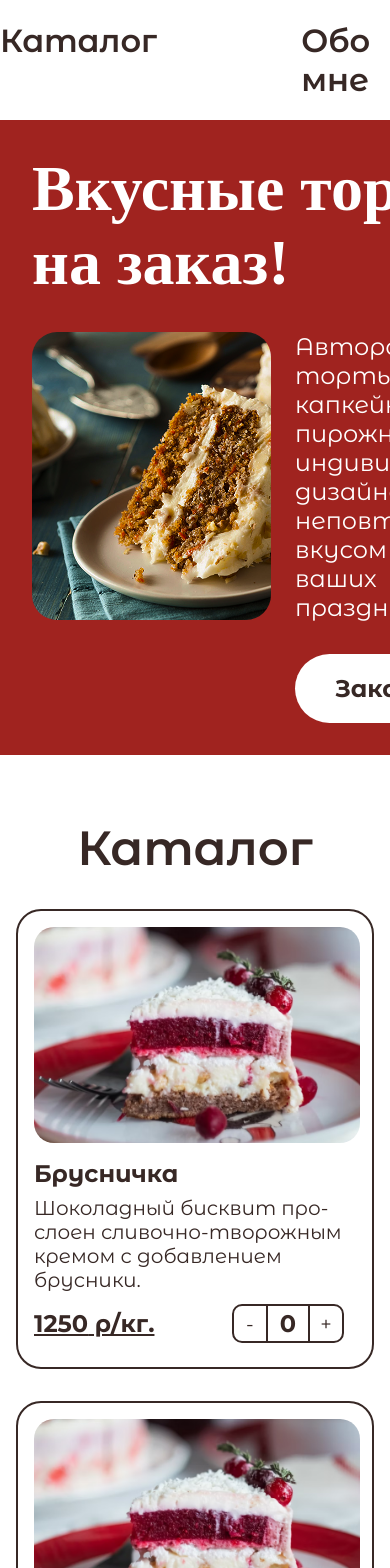
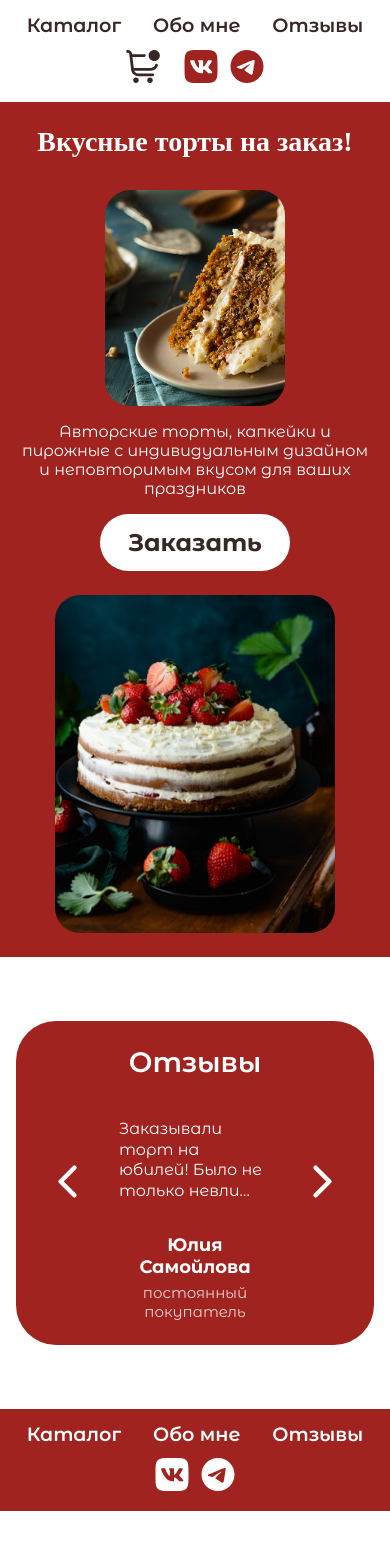
Before and after one commit to DeadDPie/landingGpo, a Next.js app: page / in a window 390 px wide. Shown: the top 1568 px of the page. After the commit the page ends 1511 px from the top, so only its background shows below. Built offline with nearby package versions, Linux system fonts and the light colour scheme.

Commit message:
header, footer, hero, reviws adaptive

```diff
--- a/src/app/page.tsx
+++ b/src/app/page.tsx
@@ -11,11 +11,8 @@ export default function Home() {
     <div>
       <main>
         <Header />
-        <Hero />
-        <Catalog />
-        <About/>
+        <Hero/>
         <Reviews/>
-        <Order />
         <Footer/>
       </main>
     </div>
--- a/src/components/Footer/Footer.module.css
+++ b/src/components/Footer/Footer.module.css
@@ -1,39 +1,99 @@
 .footer {
-  padding: 16px 0;
-  background-color: var(--color-blocks);;
+  padding: 1rem 0;
+  background-color: var(--color-blocks);
+  height: 120px;
   display: flex;
   align-items: center;
 }
 
 .container {
-  max-width: 1200px;
+  max-width: 1300px;
   margin: 0 auto;
-  padding: 0;
+  padding: 0 2rem;
   display: flex;
   align-items: center;
   justify-content: space-between;
   width: 100%;
+  box-sizing: border-box;
 }
 
 .nav {
   display: flex;
-  gap: 9rem;
+  gap: 8rem;
 }
 
 .link {
   color: var(--color-text-white);
   cursor: pointer;
   text-decoration: none;
-  transition: color 0.2s ease;
+  white-space: nowrap;
 }
 
 .social_icons {
   display: flex;
-  gap: 1.5rem;
+  gap: 1rem;
   align-items: center;
 }
 
 .icon {
   display: block;
-  transition: transform 0.2s ease;
 }
+
+@media (max-width: 1024px) {
+  .footer {
+    height: 100px;
+  }
+
+  .container {
+    padding: 0 1.5rem;
+  }
+
+  .nav {
+    gap: 6rem;
+  }
+
+  .social_icons {
+    gap: 1rem;
+  }
+
+  .link {
+    font-size: 1.4rem;
+  }
+
+  .icon {
+    width: 40px;
+    height: 39px;
+  }
+}
+
+@media (max-width: 768px) {
+  .footer {
+    height: auto;
+    padding: 0.8rem 0 1.2rem;
+  }
+
+  .container {
+    flex-direction: column;
+    align-items: center;
+    gap: 0.8rem;
+    padding: 0 1rem;
+  }
+
+  .nav {
+    gap: 2rem;
+    justify-content: center;
+  }
+
+  .social_icons {
+    gap: 0.8rem;
+  }
+
+  .link {
+    font-size: 1.2rem;
+  }
+
+  .icon {
+    width: 34px;
+    height: 33px;
+  }
+}
--- a/src/components/Header/Header.module.css
+++ b/src/components/Header/Header.module.css
@@ -7,36 +7,37 @@
 }
 
 .container {
-  max-width: 1200px;
+  max-width: 1300px;
   margin: 0 auto;
-  padding: 0;
+  padding: 0 2rem;
   display: flex;
   align-items: center;
   justify-content: space-between;
   width: 100%;
+  box-sizing: border-box;
 }
 
 .nav {
   display: flex;
-  gap: 9rem;
+  gap: 8rem;
 }
 
 .link {
   color: var(--color-text-main);
   cursor: pointer;
-  transition: color 0.2s ease;
   text-decoration: none;
+  white-space: nowrap;
 }
 
 .icons {
   display: flex;
   align-items: center;
-  gap: 4rem;
+  gap: 2rem;
 }
 
 .social_icons {
   display: flex;
-  gap: 1.5rem;
+  gap: 1rem;
   align-items: center;
 }
 
@@ -49,6 +50,70 @@
   display: block;
 }
 
-.social_icon {
-  transition: transform 0.2s ease;
+@media (max-width: 1024px) {
+  .header {
+    height: 100px;
+  }
+
+  .container {
+    padding: 0 1.5rem;
+  }
+
+  .nav {
+    gap: 6rem;
+  }
+
+  .icons {
+    gap: 2.5rem;
+  }
+
+  .social_icons {
+    gap: 1rem;
+  }
+
+  .link {
+    font-size: 1.4rem;
+  }
+
+  .icon {
+    width: 40px;
+    height: 39px;
+  }
 }
+
+@media (max-width: 768px) {
+  .header {
+    height: auto;
+    padding: 0.8rem 0 1.2rem;
+  }
+
+  .container {
+    flex-direction: column;
+    align-items: center;
+    gap: 0.8rem;
+    padding: 0 1rem;
+  }
+
+  .nav {
+    gap: 2rem;
+    justify-content: center;
+  }
+
+  .icons {
+    gap: 1.5rem;
+    justify-content: center;
+  }
+
+  .social_icons {
+    gap: 0.8rem;
+  }
+
+  .link {
+    font-size: 1.2rem;
+  }
+
+  .icon {
+    width: 34px;
+    height: 33px;
+  }
+}
--- a/src/components/Hero/Hero.module.css
+++ b/src/components/Hero/Hero.module.css
@@ -57,5 +57,97 @@
   padding: 20px 40px;
   cursor: pointer;
   width: fit-content;
-  margin-top: 2rem;
+  margin-top: 1rem;
 }
+
+@media (max-width: 1024px) {
+  .hero {
+    padding: 24px;
+  }
+
+  .container {
+    gap: 24px;
+    max-width: 900px;
+  }
+
+  .title {
+    font-size: 36px;
+  }
+
+  .description {
+    font-size: 18px;
+    max-width: 320px;
+  }
+
+  .images .image {
+    width: 180px;
+    height: 216px;
+  }
+
+  .main_image .image {
+    width: 300px;
+    height: 366px;
+  }
+
+  .orderButton {
+    padding: 16px 32px;
+    margin-top: 1.5rem;
+  }
+
+  .textContainer {
+    gap: 1rem;
+  }
+}
+
+@media (max-width: 768px) {
+  .hero {
+    padding: 24px 16px;
+  }
+
+  .container {
+    grid-template-columns: 1fr;
+    gap: 24px;
+    align-items: center;
+  }
+
+  .content {
+    align-items: center;
+    text-align: center;
+  }
+
+  .title {
+    font-size: 28px;
+    text-align: center;
+  }
+
+  .description {
+    font-size: 16px;
+    text-align: center;
+    max-width: 100%;
+  }
+
+  .images {
+    flex-direction: column;
+    align-items: center;
+    gap: 16px;
+  }
+
+  .textContainer {
+    align-items: center;
+    gap: 1rem;
+  }
+
+  .main_image {
+    justify-content: center;
+  }
+
+  .main_image .image {
+    width: 280px;
+    height: 338px;
+  }
+
+  .orderButton {
+    padding: 14px 28px;
+    margin-top: 1rem;
+  }
+}
--- a/src/components/Reviews/Reviews.module.css
+++ b/src/components/Reviews/Reviews.module.css
@@ -8,12 +8,12 @@
 .container {
   background-color: var(--color-blocks);
   border-radius: 40px;
-  padding: 4rem 2rem;
+  padding: 2.5rem 2rem;
   display: flex;
   align-items: center;
   justify-content: space-between;
-  min-height: 500px;
-  height: 500px;
+  min-height: 400px;
+  height: 400px;
 }
 
 .content {
@@ -31,20 +31,29 @@
   color: var(--color-text-white);
 }
 
+.textWrapper {
+  display: flex;
+  align-items: center;
+  justify-content: center;
+  height: calc(1.3em * 4);
+  flex: 0 0 calc(1.3em * 4);
+  box-sizing: border-box;
+  margin: 1rem 0 3rem 0;
+}
+
 .text {
   font-size: 24px;
   line-height: 1.3;
   font-weight: 400;
   color: var(--color-text-white);
   text-align: left;
+  width: 100%;
+  max-width: 100%;
   display: -webkit-box;
-  line-clamp: 4;
   -webkit-line-clamp: 4;
   -webkit-box-orient: vertical;
   overflow: hidden;
-  overflow-wrap: anywhere;
-  flex: 1;
-  margin: 2rem 0;
+  word-break: break-word;
 }
 
 .author {
@@ -54,10 +63,16 @@
   flex-shrink: 0;
 }
 
-.author_name, .author_role {
-  width: fit-content;
+.author_name {
   color: var(--color-text-white);
-  text-align: left;
+  font-size: 22px;
+  margin-bottom: 0.3rem;
+}
+
+.author_role {
+  color: var(--color-text-white);
+  font-size: 18px;
+  opacity: 0.8;
 }
 
 .arrow {
@@ -67,3 +82,80 @@
   cursor: pointer;
   padding: 1rem;
 }
+
+.arrow:hover {
+  opacity: 0.9;
+}
+
+@media (max-width: 1024px) {
+  .container {
+    padding: 2rem 1.5rem;
+    min-height: 350px;
+    height: 350px;
+  }
+
+  .title {
+    font-size: 36px;
+    margin-bottom: 32px;
+  }
+
+  .text {
+    font-size: 20px;
+  }
+
+  .author_name {
+    font-size: 20px;
+  }
+
+  .author_role {
+    font-size: 16px;
+  }
+
+  .arrow svg {
+    width: 70px;
+    height: 70px;
+  }
+}
+
+@media (max-width: 768px) {
+  .container {
+    padding: 1.5rem 1rem;
+    height: auto;
+    min-height: 320px;
+    gap: 1rem;
+  }
+
+  .arrow {
+    padding: 0.5rem;
+  }
+
+  .arrow svg {
+    width: 55px;
+    height: 55px;
+  }
+
+  .content {
+    max-width: 90%;
+  }
+
+  .title {
+    font-size: 28px;
+    margin-bottom: 24px;
+  }
+
+  .textWrapper {
+    margin: 1rem 0 2rem 0;
+  }
+
+  .text {
+    font-size: 16px;
+  }
+
+  .author_name {
+    font-size: 18px;
+  }
+
+  .author_role {
+    font-size: 15px;
+  }
+}
--- a/src/components/Reviews/Reviews.tsx
+++ b/src/components/Reviews/Reviews.tsx
@@ -30,9 +30,12 @@ export default function Reviews() {
             {title}
           </Typography>
 
-          <Typography variant="p1" as="p" className={styles.text}>
-            {currentReview.text}
-          </Typography>
+          {/* Обёртка — фиксирует высоту и центрирует по вертикали */}
+          <div className={styles.textWrapper}>
+            <Typography variant="p1" as="p" className={styles.text}>
+              {currentReview.text}
+            </Typography>
+          </div>
 
           <div className={styles.author}>
             <Typography variant="h2" as="h3" className={styles.author_name}>
--- a/src/constants/data.ts
+++ b/src/constants/data.ts
@@ -110,7 +110,7 @@ export const reviewsData = {
   reviews: [
     {
       id: "1",
-      text: "Заказывали торт на юбилей! Было не только невероятно красиво, но и очень вкусно! Все гости были в восторге. Обязательно будем заказывать еще!",
+      text: "Заказывали торт на юбилей! Было не только невли торт на юбилей! Было не только невероятно красиво, но и очень вкусно! Все гости были в востероятно красиво, но и очень вкусно! Все гости были в восторге. Обязательно будем заказывать еще!",
       author: "Юлия Самойлова",
       role: "постоянный покупатель"
     },
```
Also changed, not shown: src/components/Footer/Footer.tsx (line endings or trailing spaces).
